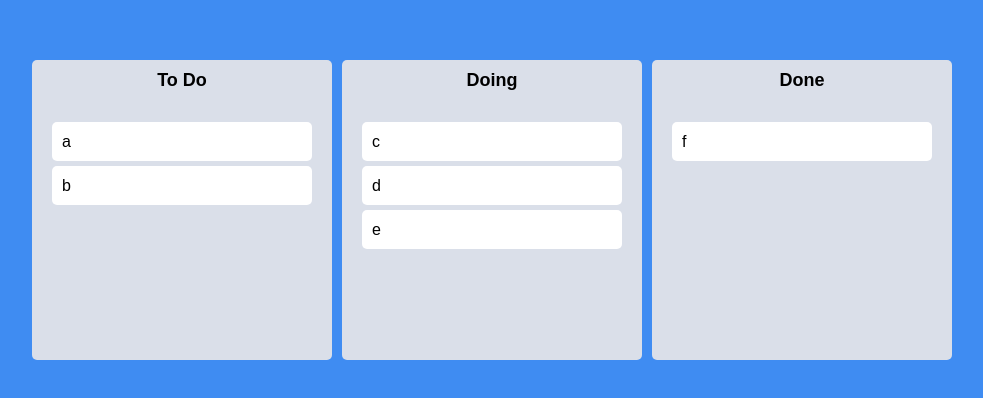
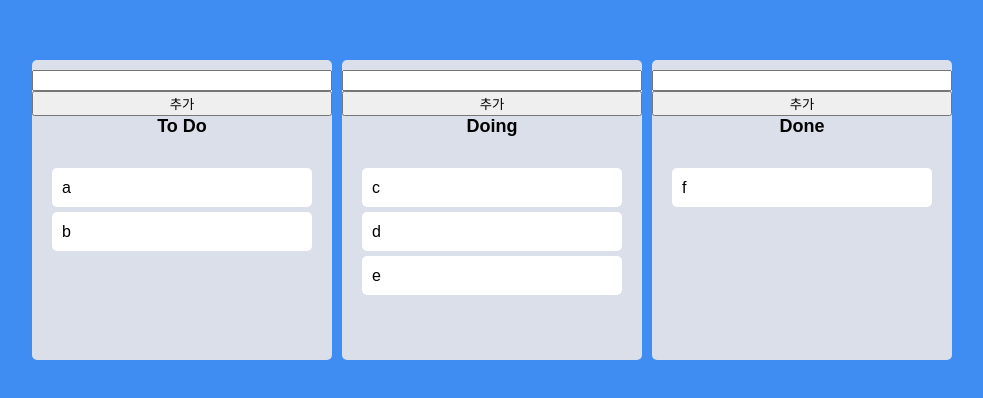
Before and after one commit to KumJungMin/react-clone-coding, a React (Create React App) app in the folder my-app/: page / in a window 1280 px wide. Shown: the part 190-588 px from the top of the page, without its empty margins (148-1131 px from the left). Built offline with nearby package versions, Linux system fonts and the light colour scheme.

Commit message:
4. useRef로 ref를 만들어 html요소에 접근 가능

```diff
--- a/my-app/src/components/Board.tsx
+++ b/my-app/src/components/Board.tsx
@@ -1,6 +1,7 @@
 import { Droppable } from "react-beautiful-dnd";
 import styled from "styled-components";
 import DragabbleCard from "./DragabbleCard";
+import { useRef } from "react";
 
 const Wrapper = styled.div`
   width: 300px;
@@ -43,8 +44,18 @@ interface IBoardProps {
 }
 
 function Board({ toDos, boardId }: IBoardProps) {
+  // ref는 HTML 요소를 지정하고, 가져올 수 있는 방법
+  // useRef는 .current 프로퍼티로 전달된 인자(initialValue)를 가진,
+  //  변경 가능한 ref 객체를 반환
+  const inputRef = useRef<HTMLInputElement>(null);
+  const onClick = () => {
+    inputRef.current?.focus();
+  };
   return (
     <Wrapper>
+      <input ref={inputRef} />
+      <button onClick={onClick}>추가</button>
+
       <Title>{boardId}</Title>
       <Droppable droppableId={boardId}>
         {(magic, info) => (
```
